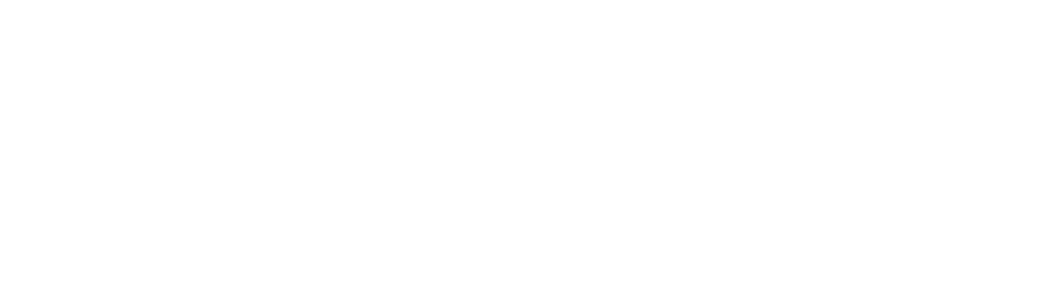
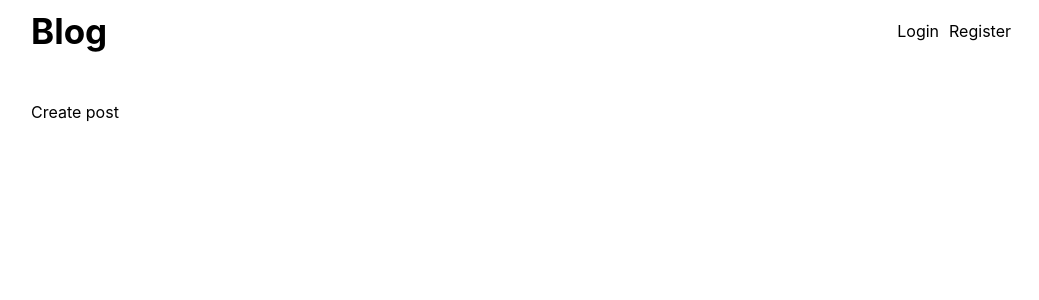
Before and after one commit to NR213/Blog-React, a React (Create React App) app in the folder my-app/: page /create in a window 1280 px wide. Before the commit this address had no page. Shown: the top 300 px of the page, without its empty margins (119-1158 px from the left). Built offline with nearby package versions, Linux system fonts and the light colour scheme; no server answers.

Commit message:
added new features

```diff
--- a/my-app/src/App.js
+++ b/my-app/src/App.js
@@ -5,6 +5,7 @@
 import {Route, Routes} from "react-router-dom";
 import Login from './login';
 import Register from './register';
+import Createpost from './pages/createpost';
 import { UserContextProvider } from './userContext';
 
 function App() {
@@ -26,7 +27,12 @@
       <Header />
      <Register />
    </main>} />
-    </Routes>
+
+    <Route path={'/create'} element={<main>
+      <Header />
+     <Createpost />
+   </main>} />
+   </Routes>
     </UserContextProvider>
 
 
--- /dev/null
+++ b/my-app/src/pages/createpost.js
@@ -0,0 +1,5 @@
+export default function Createpost(){
+    return(
+        <div>Create post</div>
+    );
+}
```
